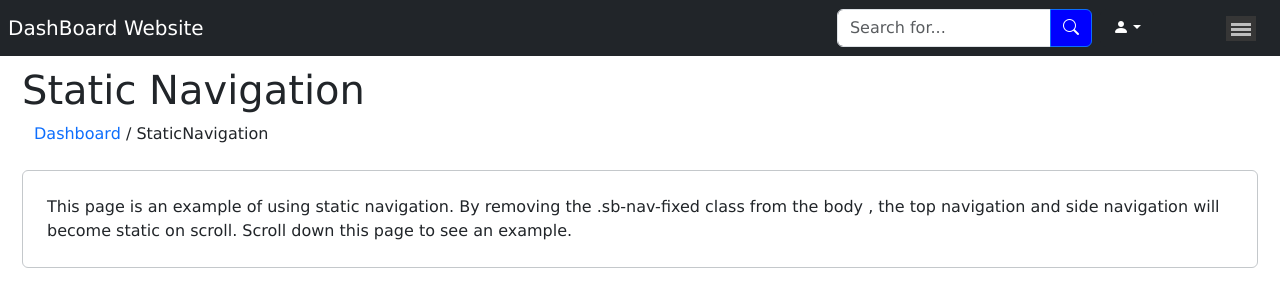
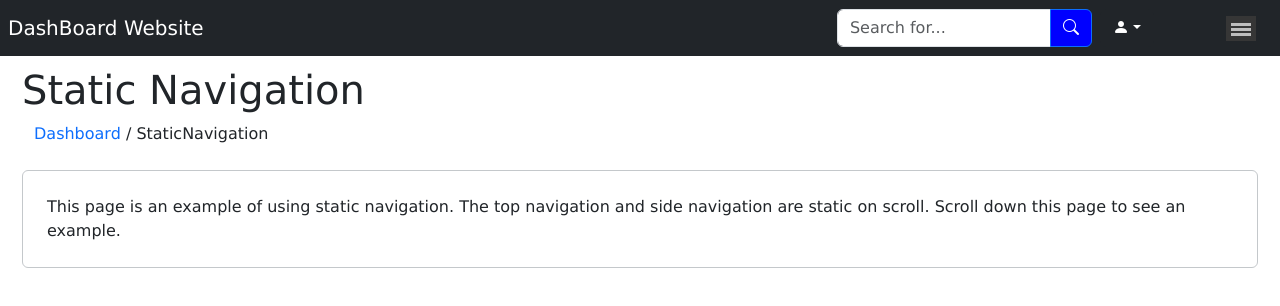
Before and after one commit to Abhisofttech/Dashboard, a React (Create React App) app: page /StaticNavigation in a window 1280 px wide. Shown: the top 306 px of the page. Built offline with nearby package versions, Linux system fonts and the light colour scheme.

Commit message:
modifiacation in SideNav

```diff
--- a/src/App.js
+++ b/src/App.js
@@ -27,7 +27,7 @@ function App() {
           <div className="nav-container">
             <Navbar toggleNav={toggleNav} />
           </div>
-          <div className={`side-container bg-dark ${isNavVisible ? "close-side" : " "} `}>
+          <div className={`side-container bg-dark  ${isNavVisible ? "close-side" : " "} `}>
             <SideNav />
 
           </div>
@@ -36,7 +36,7 @@ function App() {
             <Routes>
               <Route path='/' element={<Dashboard />} />
               <Route path='/StaticNavigation' element={<StaticNavigation />} />
-              <Route path='/LightSideNavigation' element={<LightSidenav />} />
+              <Route path='/SideNavigation' element={<LightSidenav />} />
               <Route path='/Login' element={<Login />} />
               <Route path='/Register' element={<Register />} />
               <Route path='/ForgetPassword' element={<ForgetPass />} />
--- a/src/components/SideNav.jsx
+++ b/src/components/SideNav.jsx
@@ -3,7 +3,7 @@ import { Link } from 'react-router-dom'
 const SideNav = () => {
   return (
     <>
-      <div className="sidenav bg-dark text-white-50" >
+      <div className="sidenav bg-dark text-white-50 " >
         <div className="nav-item">
           <ul className='list-unstyled ms-4 fw-bold' id='sidebar'>
             <li className='mt-4'>CORE</li>
@@ -12,7 +12,7 @@ const SideNav = () => {
             <li> <i className="bi bi-layout-split  me-2"></i>  <Link className='text-decoration-none text-white-50 fw-lighter ' to='' data-bs-toggle="collapse" data-bs-target="#showOne" aria-expanded="false" aria-controls="showOne" >  Layouts  &nbsp; <i className="bi bi-chevron-down"></i> </Link>
               <ul className='list-unstyled ms-4 fw-bold collapse' id="showOne" data-bs-parent="#sidebar">
                 <li> <Link className='text-decoration-none text-white-50 fw-lighter ' to='/StaticNavigation '>Static Navigation</Link></li>
-                <li> <Link className='text-decoration-none text-white-50 fw-lighter ' to='/LightSideNavigation '>Light Sidenav</Link></li>
+                <li> <Link className='text-decoration-none text-white-50 fw-lighter ' to='/SideNavigation '>Side Navigation</Link></li>
               </ul>
             </li>
             <li> <i className="bi bi-book  me-2"></i>  <Link className='text-decoration-none text-white-50 fw-lighter ' to='' data-bs-toggle="collapse" data-bs-target="#showTwo" aria-expanded="false" aria-controls="showTwo">    Pages  &nbsp;  <i className="bi bi-chevron-down"></i></Link>
--- a/src/pages/ChartPage.jsx
+++ b/src/pages/ChartPage.jsx
@@ -10,7 +10,7 @@ const ChartPage = () => {
     <>
 
 
-    <LayoutForLayouts head='Charts' content='This page is an example of using static navigation. By removing the .sb-nav-fixed class from the body , the top navigation and side navigation will become static on scroll. Scroll down this page to see an example. '/>
+    <LayoutForLayouts head='Charts' content='Chart.js is a third party plugin that is used to generate the charts in this template. The charts below have been customized - for further customization options, please visit the official Chart.js documentation . '/>
 
     <div className="chart-conatiner p-3">
         <div className="row">
--- a/src/pages/LightSidenav.jsx
+++ b/src/pages/LightSidenav.jsx
@@ -5,11 +5,11 @@ import '../index.css'
 const LightSidenav = () => {
   return (
     <>
-    <div className="conainer-fluid lightNav d-flex flex-column justify-content-between">
+    <div className="conainer-fluid lightNav d-flex flex-column justify-content-between ">
 
 
 
-    <LayoutForLayouts head={"Sidenav Light"} content={"This page is an example of using the light side navigation option. By appending the .sb-sidenav-light class to the .sb-sidenav class, the side navigation will take on a light color scheme. The .sb-sidenav-dark is also available for a darker option."}/>
+    <LayoutForLayouts head={"Side Navigation "} content={"React.js is a powerful JavaScript library used for building user interfaces. Its component-based architecture allows developers to create reusable and modular UI elements, making it easier to manage complex applications. React utilizes a virtual DOM (Document Object Model) for efficient rendering, updating only the necessary parts of the UI when data changes. This approach improves performance and ensures a seamless user experience, especially in large-scale applications. React's declarative nature simplifies UI development by abstracting away the manipulation of the DOM directly, allowing developers to focus on writing simple and maintainable code. Additionally, React's ecosystem includes tools like React Router for managing navigation, Redux for state management, and various UI libraries like Material-UI and Ant Design, providing comprehensive solutions for building modern web applications. Overall, React.js continues to be a popular choice among developers for its efficiency, flexibility, and vibrant community support."}/>
     <Footer/>
     </div>
     </>
--- a/src/pages/StaticNavigation.jsx
+++ b/src/pages/StaticNavigation.jsx
@@ -10,7 +10,7 @@ const StaticNavigation = () => {
    <div className="conainer-fluid static-page d-flex flex-column justify-content-between ">
 
 
-  <LayoutForLayouts head={"Static Navigation"} content={"This page is an example of using static navigation. By removing the .sb-nav-fixed class from the body , the top navigation and side navigation will become static on scroll. Scroll down this page to see an example."}/>
+  <LayoutForLayouts head={"Static Navigation"} content={"This page is an example of using static navigation.  The top navigation and side navigation are  static on scroll. Scroll down this page to see an example."}/>
   <Footer />
   </div>
    </>
```
Also changed, not shown: src/index.css (line endings or trailing spaces).
